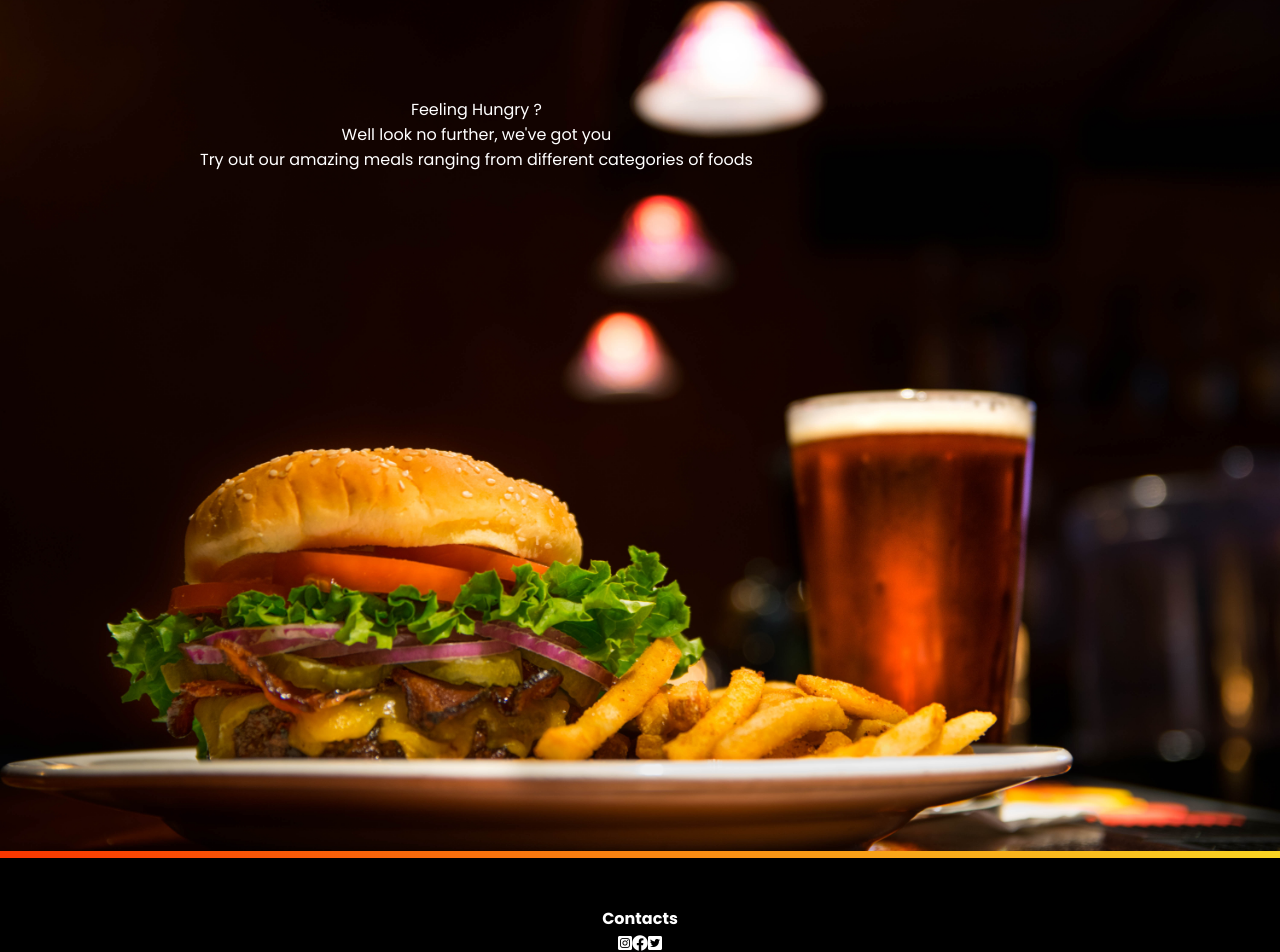
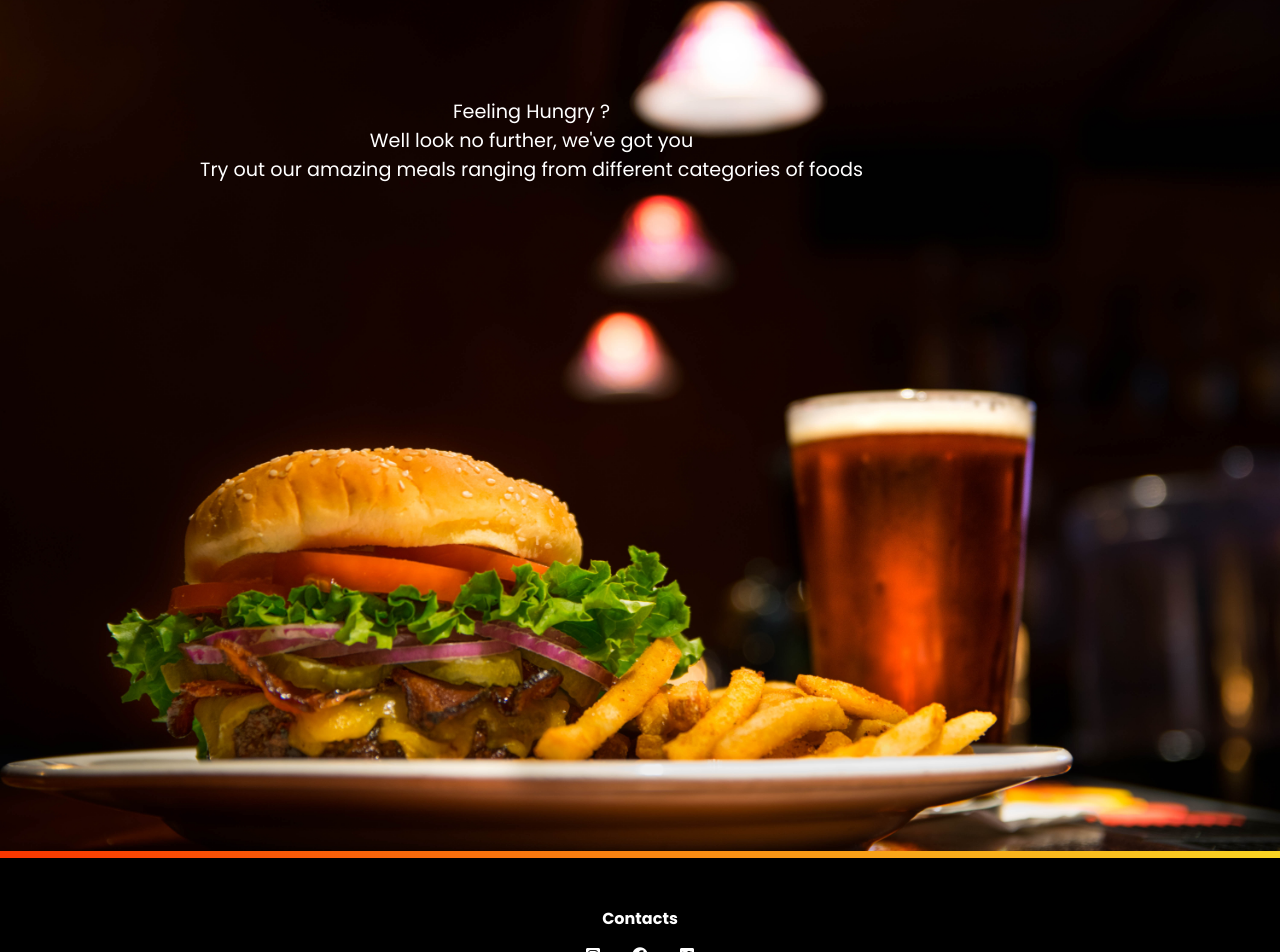
Before and after one commit to Koskei57/Food-App, a React (Create React App) app: page / in a window 1280 px wide. Shown: the part 63-1015 px from the top of the page. Built offline with nearby package versions, Linux system fonts and the light colour scheme; some icons are missing.

Commit message:
Update readme file and style contact details in Footer component

```diff
--- a/src/components/Footer.js
+++ b/src/components/Footer.js
@@ -9,9 +9,9 @@ function Footer() {
           <div className="col">
             <h4>Contacts</h4>
           <div class="icons ">
-            <i class="fa-brands fa-instagram-square "></i>
-            <i class="fa-brands fa-facebook " id="facebook "></i>
-            <i class="fa-brands fa-twitter-square " id="twitter "></i>
+            <i style={{padding:"1rem"}} class="fa-brands fa-instagram-square "></i>
+            <i style={{padding:"1rem"}} class="fa-brands fa-facebook " id="facebook "></i>
+            <i style={{padding:"1rem"}} class="fa-brands fa-twitter-square " id="twitter "></i>
             </div>
 
           </div>
--- a/src/components/css/home.css
+++ b/src/components/css/home.css
@@ -9,4 +9,6 @@ position: absolute;
 top: 100px;
 margin-left: 200px;
 color: white;
+font-size: larger;
+font-weight: 400;
 }
```
Also changed, not shown: 1 other file (tests, documents, lock files or other folders).
